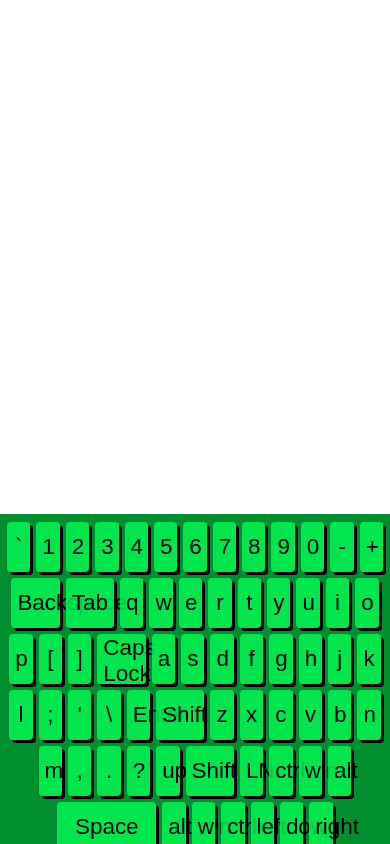
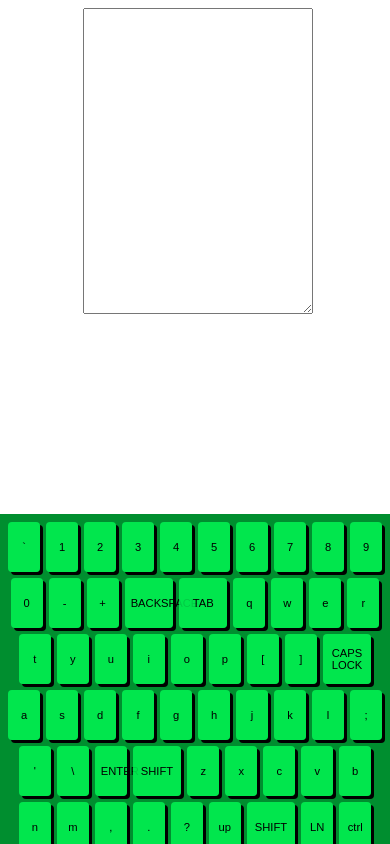
Before and after one commit to AndrewMotevich/Virtual-keyboard, a plain HTML site: page virtual_keyboard/index.html in a window 390 px wide. Drawn offline with Linux system fonts and the light colour scheme.

Commit message:
feat: create input from virtual keyboard

```diff
--- a/virtual_keyboard/index.html
+++ b/virtual_keyboard/index.html
@@ -9,5 +9,6 @@
 </head>
 <body>
     <script src="./script.js"></script>
+    <script src="./temp_script.js"></script>
 </body>
 </html>
--- a/virtual_keyboard/script.js
+++ b/virtual_keyboard/script.js
@@ -16,6 +16,9 @@ const keyboard = {
 
 
     init() {
+        const textArea = document.createElement("textarea");
+        textArea.setAttribute("style","width: 60%; height: 300px; position: relative; left: 20%");
+        textArea.classList.add('use-keyboard-input');
         this.elements.main = document.createElement("div");
         this.elements.keysContainer = document.createElement("div");
 
@@ -23,8 +26,20 @@ const keyboard = {
         this.elements.keysContainer.classList.add('keyboard__keys');
         this.elements.keysContainer.appendChild(this._createKeys());
 
+
+        this.elements.keys = this.elements.keysContainer.querySelectorAll(".keyboard__key");
+
         this.elements.main.appendChild(this.elements.keysContainer);
+        document.body.appendChild(textArea);
         document.body.appendChild(this.elements.main);
+
+        document.querySelectorAll(".use-keyboard-input").forEach(element => {
+            element.addEventListener("focus", () => {
+                this.open(element.value, currentValue => {
+                    element.value = currentValue;
+                });
+            });
+        });
     },
 
     _createKeys() {
@@ -51,7 +66,7 @@ const keyboard = {
             switch (key) {
                 case "backspace":
                     keyElement.classList.add("keyboard__key--wide");
-                    keyElement.innerHTML = createIconHTML("Backspace");
+                    keyElement.innerHTML = createIconHTML("BACKSPACE");
 
                     keyElement.addEventListener("click", () => {
                         this.properties.value = this.properties.value.substring(0, this.properties.value.length - 1);
@@ -62,7 +77,7 @@ const keyboard = {
 
                 case "Tab":
                 keyElement.classList.add("keyboard__key--wide");
-                keyElement.innerHTML = createIconHTML("Tab");
+                keyElement.innerHTML = createIconHTML("TAB");
 
                 keyElement.addEventListener("click", () => {
                     this.properties.value += "    ";
@@ -84,7 +99,7 @@ const keyboard = {
 
                 case "caps":
                     keyElement.classList.add("keyboard__key--wide");
-                    keyElement.innerHTML = createIconHTML("Caps Lock");
+                    keyElement.innerHTML = createIconHTML("CAPS LOCK");
 
                     keyElement.addEventListener("click", () => {
                         this._toggleCapsLock();
@@ -95,7 +110,7 @@ const keyboard = {
 
                 case "shift":
                     keyElement.classList.add("keyboard__key--wide");
-                    keyElement.innerHTML = createIconHTML("Shift");
+                    keyElement.innerHTML = createIconHTML("SHIFT");
 
                     keyElement.addEventListener("click", () => {
                         this._toggleCapsLock();
@@ -106,7 +121,7 @@ const keyboard = {
 
                 case "Shift":
                     keyElement.classList.add("keyboard__key--wide");
-                    keyElement.innerHTML = createIconHTML("Shift");
+                    keyElement.innerHTML = createIconHTML("SHIFT");
 
                     keyElement.addEventListener("click", () => {
                         this._toggleCapsLock();
@@ -117,7 +132,7 @@ const keyboard = {
 
                 case "enter":
                     keyElement.classList.add("keyboard__key");
-                    keyElement.innerHTML = createIconHTML("Enter");
+                    keyElement.innerHTML = createIconHTML("ENTER");
 
                     keyElement.addEventListener("click", () => {
                         this.properties.value += "\n";
@@ -128,7 +143,7 @@ const keyboard = {
 
                 case "space":
                     keyElement.classList.add("keyboard__key--extra-wide");
-                    keyElement.innerHTML = createIconHTML("Space");
+                    keyElement.innerHTML = createIconHTML("SPACE");
 
                     keyElement.addEventListener("click", () => {
                         this.properties.value += " ";
@@ -158,12 +173,24 @@ const keyboard = {
     },
 
     _triggerEvent(handlerName) {
-        console.log('event triggered' + handlerName)
+        if (typeof this.eventHandlers[handlerName] == "function") {
+            this.eventHandlers[handlerName](this.properties.value);
+        }
     },
 
     _toggleCapsLock() {
-        console.log('CapsLock toggled')
-    }
+        this.properties.capsLock = !this.properties.capsLock;
+        for (const key of this.elements.keys) {
+            if (key.childElementCount === 0) {
+                key.textContent = this.properties.capsLock ? key.textContent.toUpperCase() : key.textContent.toLowerCase();
+            }
+        }
+    },
+
+    open(initialValue, oninput) {
+        this.properties.value = initialValue || "";
+        this.eventHandlers.oninput = oninput;
+    },
 }
 
 window.addEventListener("DOMContentLoaded", function () {
--- a/virtual_keyboard/style.css
+++ b/virtual_keyboard/style.css
@@ -20,13 +20,14 @@
 
 .keyboard__key{
     height: 50px;
+    min-width: 2rem;
     width: 6%;
     margin: 3px;
     border-radius: 4px;
     border: none;
     background: #02fd56cc;
     color: #000000;
-    font-size: 1.4rem;
+    font-size: 1.3rem;
     cursor: pointer;
     box-shadow: 3px 3px black;
 }
@@ -49,3 +50,16 @@
 .keyboard__key--extra-wide{
     width: 25.4%;
 }
+
+
+@media screen and (max-width: 1000px) {
+    .keyboard__key{
+        font-size: 1rem;
+    }
+}
+
+@media screen and (max-width: 600px) {
+    .keyboard__key {
+        font-size: 0.7rem;
+    }
+}
--- /dev/null
+++ b/virtual_keyboard/temp_script.js
@@ -0,0 +1 @@
+alert("task is not ready yet. Please, wait!");
```
